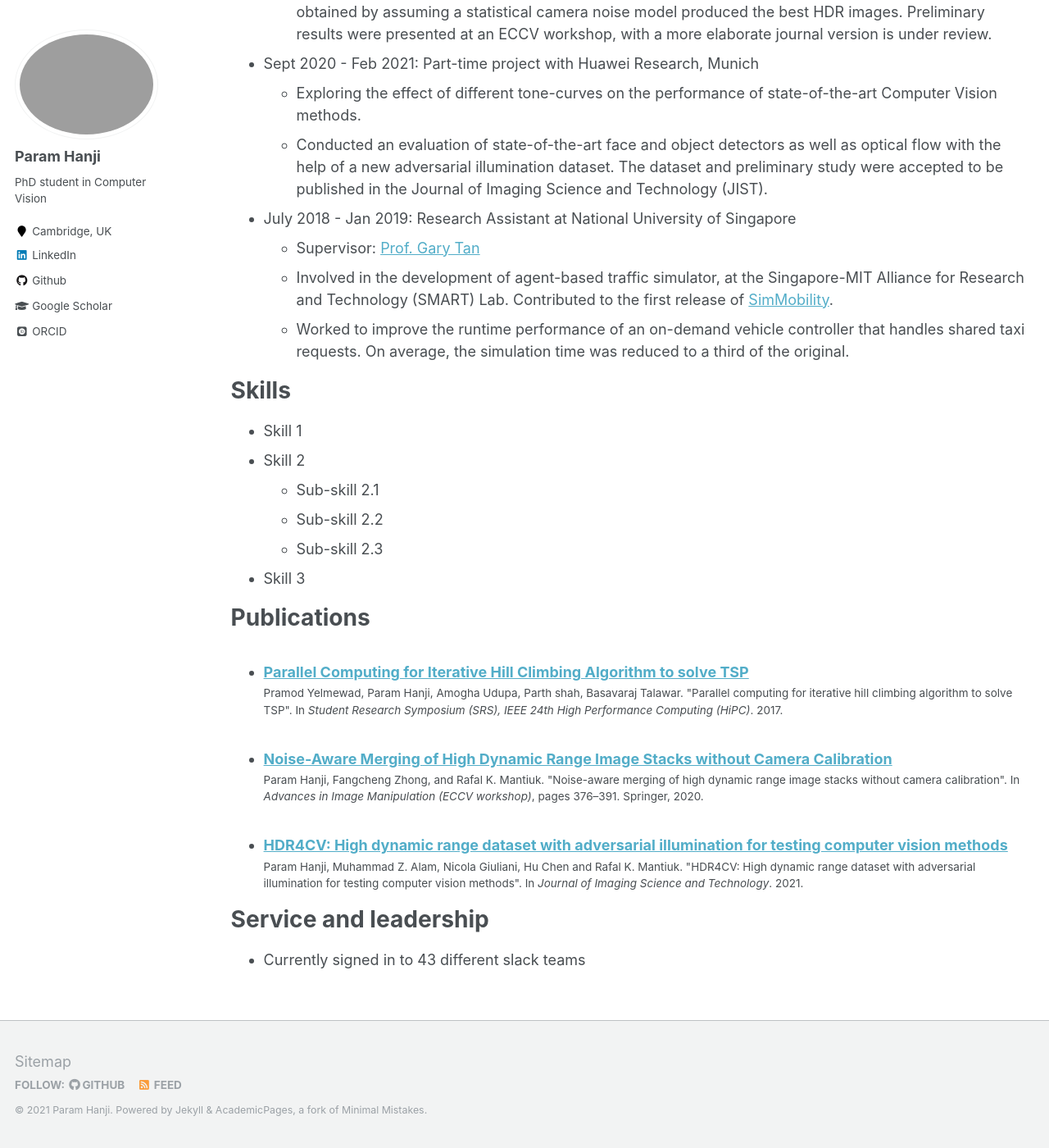
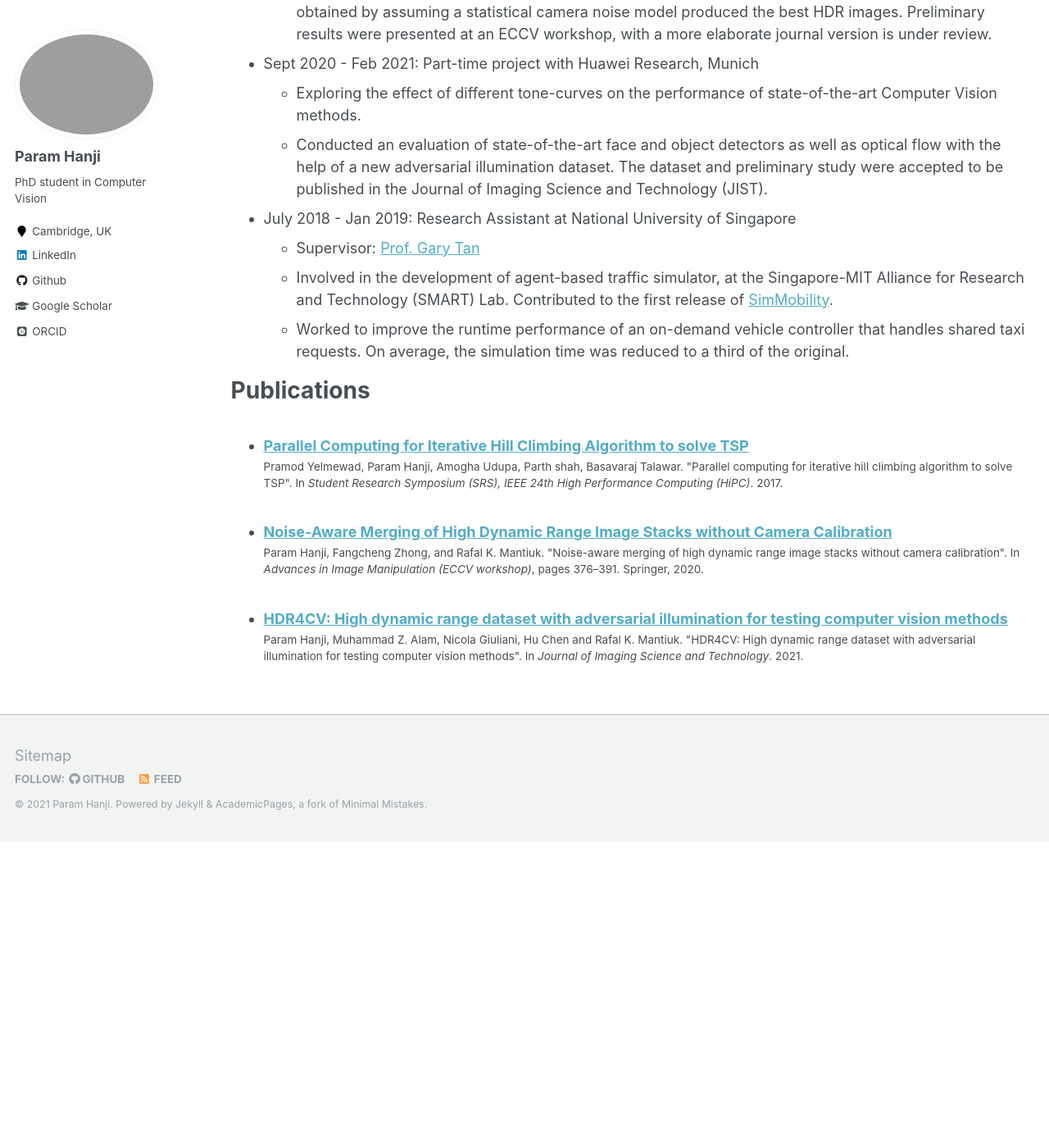
Before and after one commit to paramhanji/paramhanji.github.io, a Jekyll site: the page built from _pages/cv.md, in a window 1280 px wide and 1400 px high, scrolled down 542 px. Shown: the whole window at 82% size. Built offline with Jekyll 4.4.1, drawn with Linux system fonts in a browser that asks for light colours; some web fonts are replaced; after the commit the page ends 1568 px from its top, so only the background shows below that.

Commit message:
Minor edits

```diff
--- a/_pages/cv.md
+++ b/_pages/cv.md
@@ -31,14 +31,6 @@ Work experience
   * Involved in the development of agent-based traffic simulator, at the Singapore-MIT Alliance for Research and Technology (SMART) Lab. Contributed to the first release of [SimMobility](https://github.com/smart-fm/simmobility-prod).
   * Worked to improve the runtime performance of an on-demand vehicle controller that handles shared taxi requests. On average, the simulation time was reduced to a third of the original.
 
-Skills
-======
-* Skill 1
-* Skill 2
-  * Sub-skill 2.1
-  * Sub-skill 2.2
-  * Sub-skill 2.3
-* Skill 3
 
 Publications
 ======
@@ -58,8 +50,8 @@ Teaching
   <ul>{% for post in site.teaching %}
     {% include archive-single-cv.html %}
   {% endfor %}</ul>
- -->
 
 Service and leadership
 ======
 * Currently signed in to 43 different slack teams
+ -->
```
Also changed, not shown: _posts/2016-08-21-gsoc.md (+3 -7 lines).
